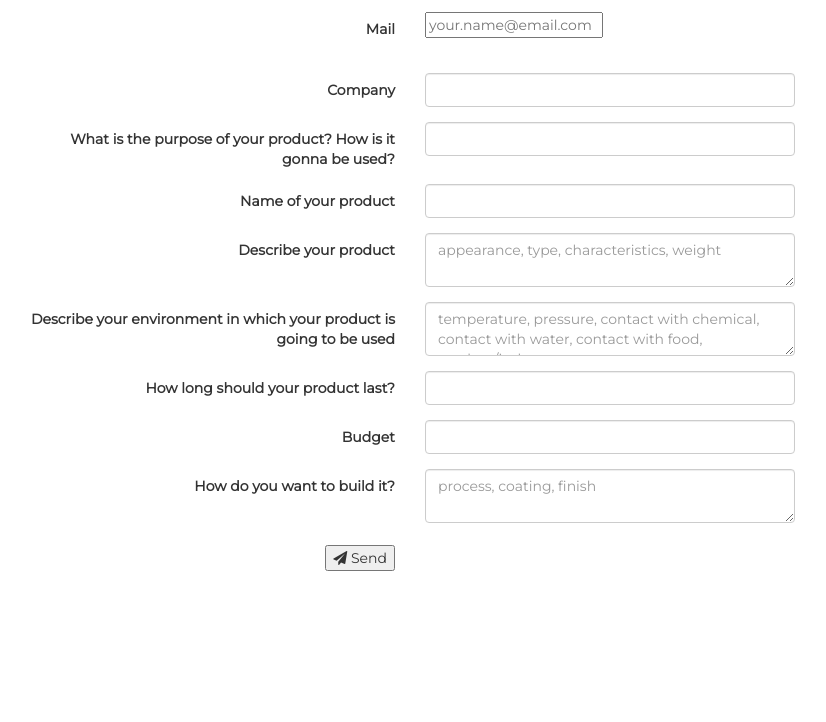
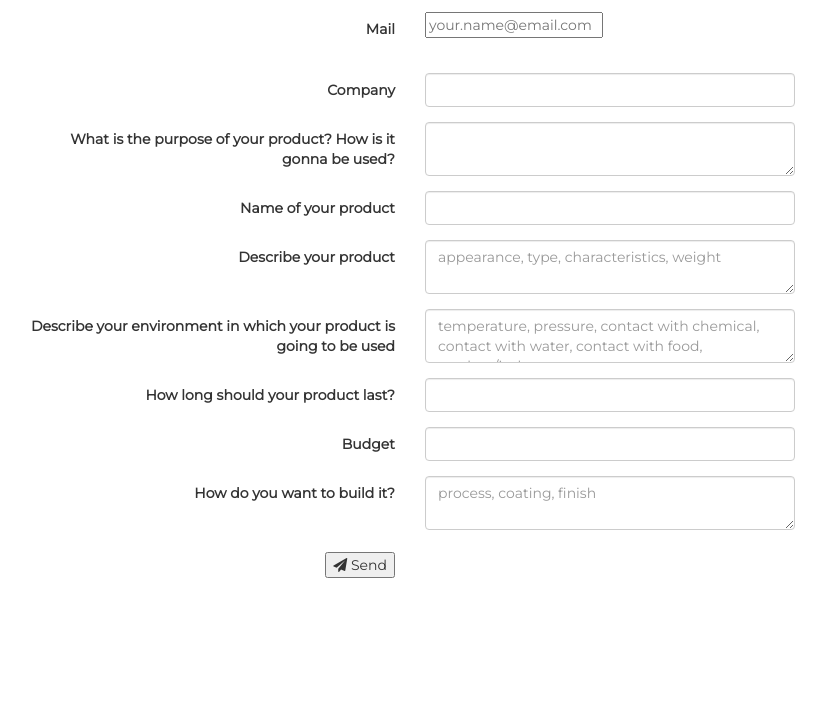
Before and after one commit to Guillaume-slize/Matease, a plain HTML site: page startbootstrap-stylish-portfolio-gh-pages/index.html in a window 1280 px wide. Shown: the part 1609-2331 px from the top of the page, without its empty margins (30-856 px from the left). Drawn offline with Linux system fonts and the light colour scheme.

Commit message:
textarea

```diff
--- a/startbootstrap-stylish-portfolio-gh-pages/index.html
+++ b/startbootstrap-stylish-portfolio-gh-pages/index.html
@@ -137,7 +137,7 @@ Form Name
         <fieldset class="form-group">
   <label class="col-md-4 control-label" for="productuse">What is the purpose of your product? How is it gonna be used?</label>
   <div class="col-md-4">
-  <input id="productuse" name="productuse" type="text" placeholder="" class="form-control input-md" required="">
+  <textarea id="productuse" name="productuse" type="text" placeholder="" class="form-control input-md" required=""></textarea>
   </div>
     </fieldset>
 
```
